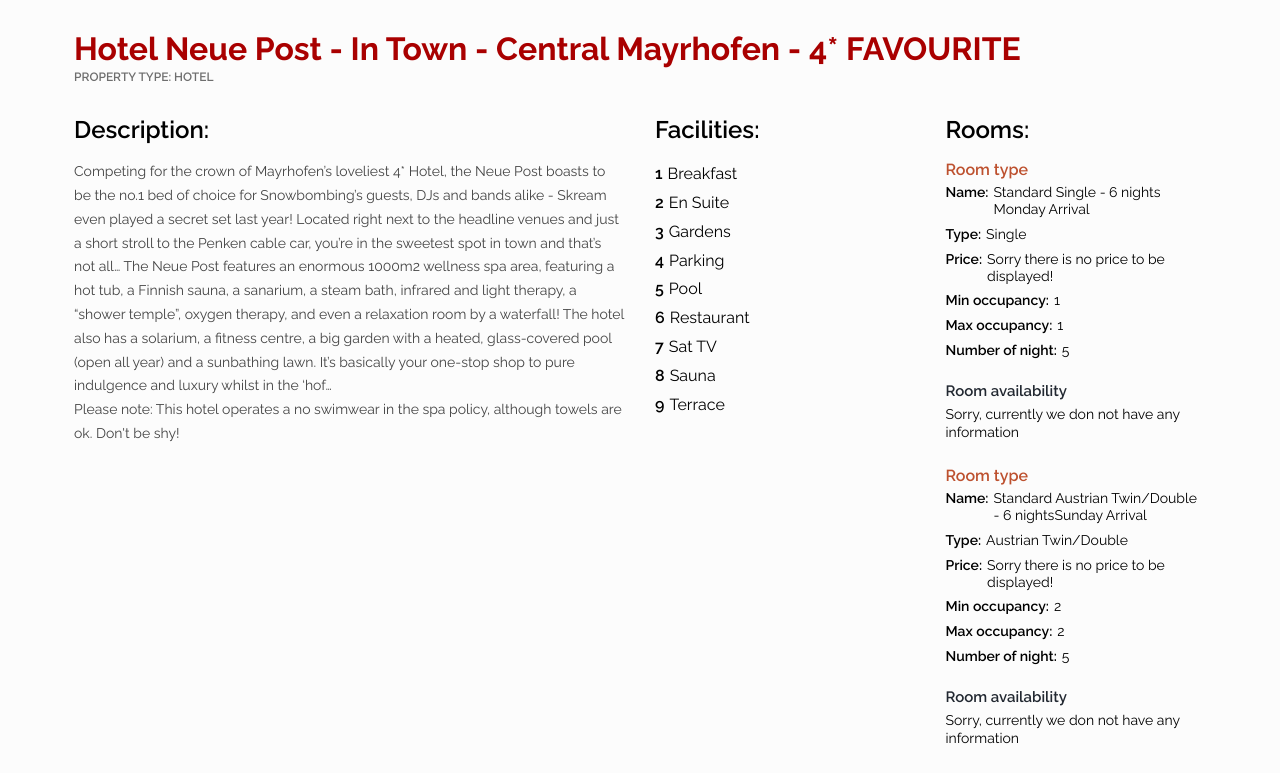
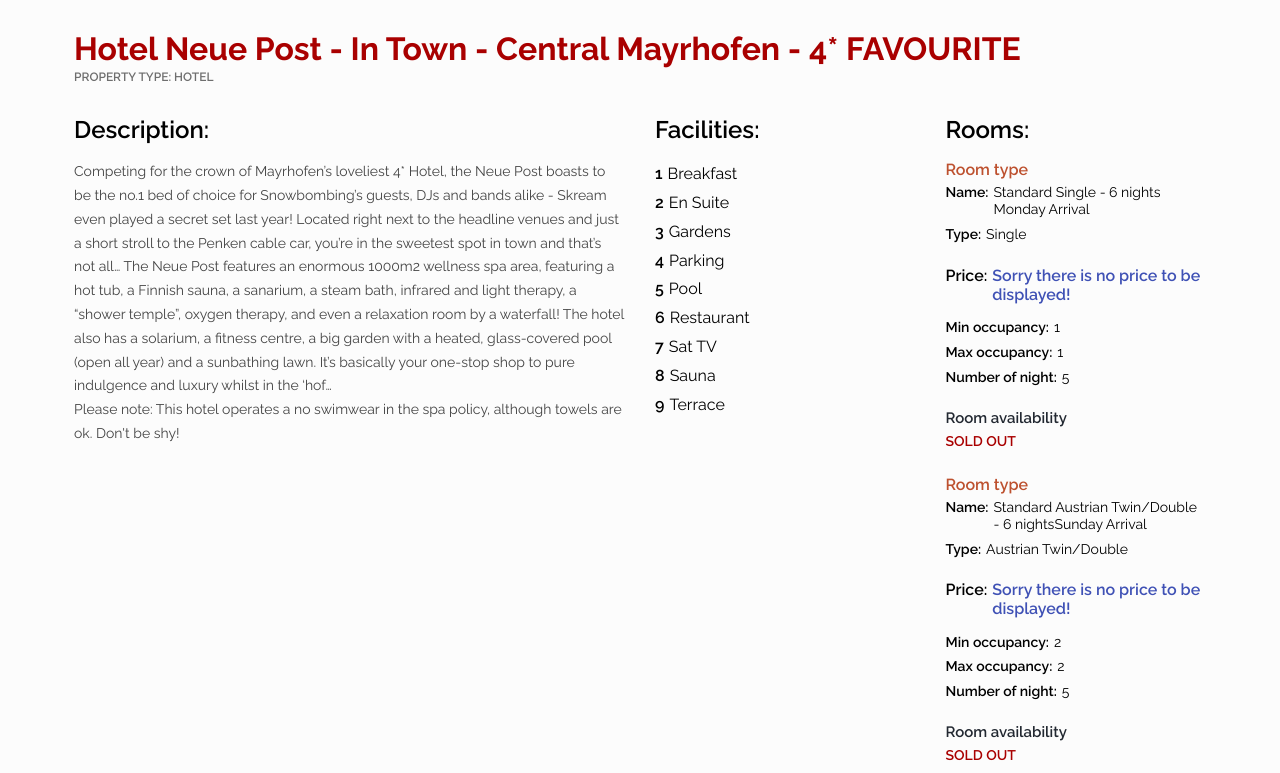
Before and after one commit to matchmakers69/properties-listing, a React (Create React App) app: page /accomodation-type/accomodation/100 in a window 1280 px wide. Shown: the top 773 px of the page. Built offline with nearby package versions, Linux system fonts and the light colour scheme.

Commit message:
Modified component AccomodationRoomsDetails - added extra styles

```diff
--- a/src/components/Accomodation/AccomodationType/AccomodationRoomsDetails.js
+++ b/src/components/Accomodation/AccomodationType/AccomodationRoomsDetails.js
@@ -29,10 +29,10 @@ const AccomodationRoomsDetails = ({ room, availability }) => {
           Type: <p>{type}</p>
         </h4>
       </div>
-      <div className={styles.typesWrapper}>
-        <h4 className={styles.typesHeader}>
+      <div className={styles.priceWrapper}>
+        <h3 className={styles.typesPrice}>
           Price: <p>{priceRoom}</p>
-        </h4>
+        </h3>
       </div>
       <div className={styles.typesWrapper}>
         <h4 className={styles.typesHeader}>
@@ -64,7 +64,7 @@ const AccomodationRoomsDetails = ({ room, availability }) => {
               );
             })
           ) : (
-            <p>Sorry, currently we don not have any information</p>
+            <p className={styles.soldOutAlert}>Sold Out</p>
           )}
         </ul>
       </div>
--- a/src/components/Accomodation/AccomodationType/Styles.module.scss
+++ b/src/components/Accomodation/AccomodationType/Styles.module.scss
@@ -63,6 +63,20 @@
     line-height: 1.3;
     margin-bottom: 10px;
     font-size: 14px;
+    .priceWrapper {
+      padding: 15px 0;
+      .typesPrice {
+        font-size: 16px;
+        @include flex;
+        font-weight: $fontSemiBold;
+
+        p {
+          color: $text-color-light;
+          padding-left: 5px;
+          font-size: 16px;
+        }
+      }
+    }
     .typesWrapper {
       margin-bottom: 8px;
       line-height: 1.3;
@@ -103,3 +117,10 @@
     }
   }
 }
+
+.soldOutAlert {
+  font-weight: $fontSemiBold;
+  font-size: 14px;
+  text-transform: uppercase;
+  color: $redColor;
+}
--- a/src/styles/variables.scss
+++ b/src/styles/variables.scss
@@ -10,6 +10,7 @@ $semiGrey: #393e46;
 $navyGrey: #222831;
 $yellowColor: #dd8011;
 $dark-grey: #6e6e6e;
+$text-color-light: #3f51b5;
 
 /*FONTS*/
 $fontNormal: 400;
```
